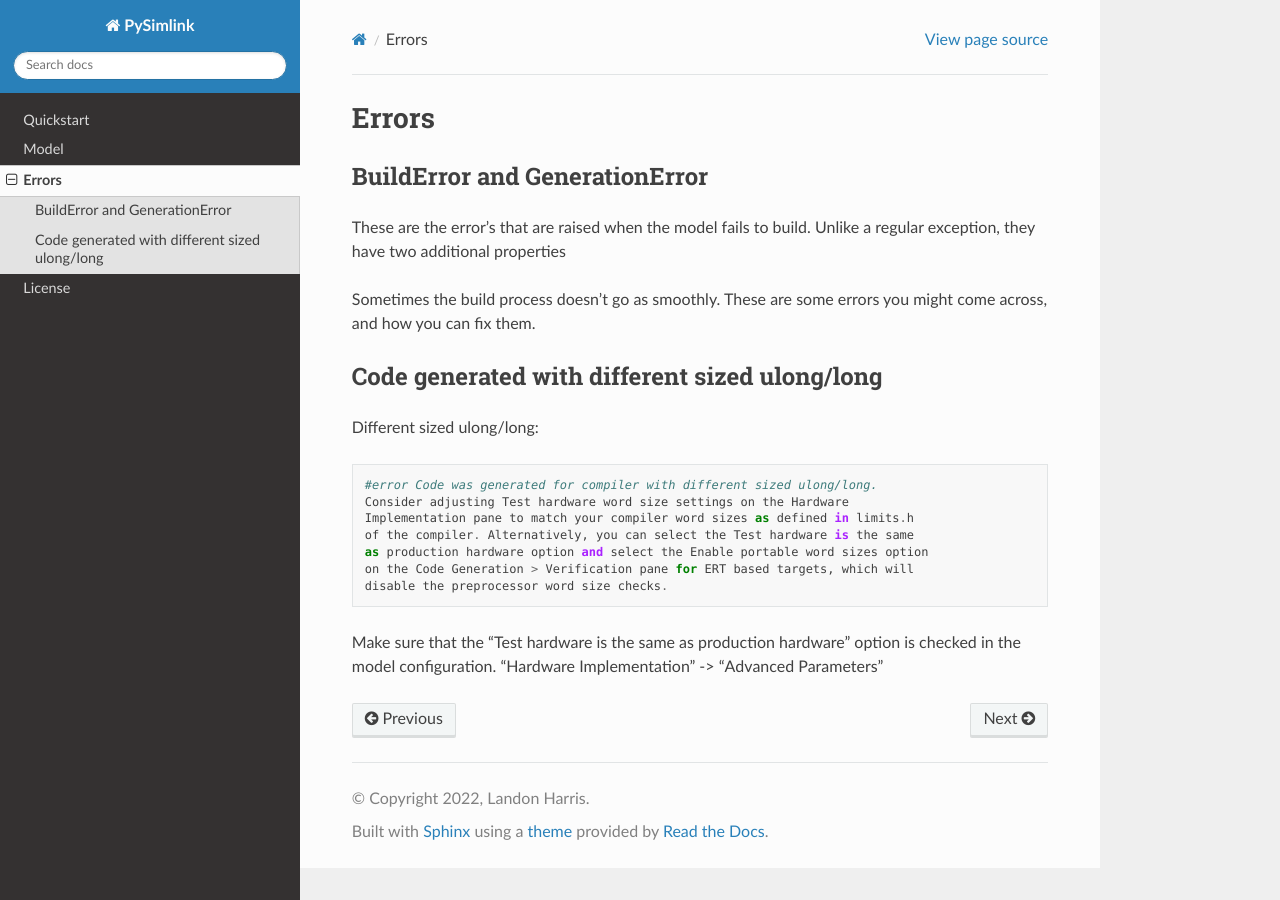
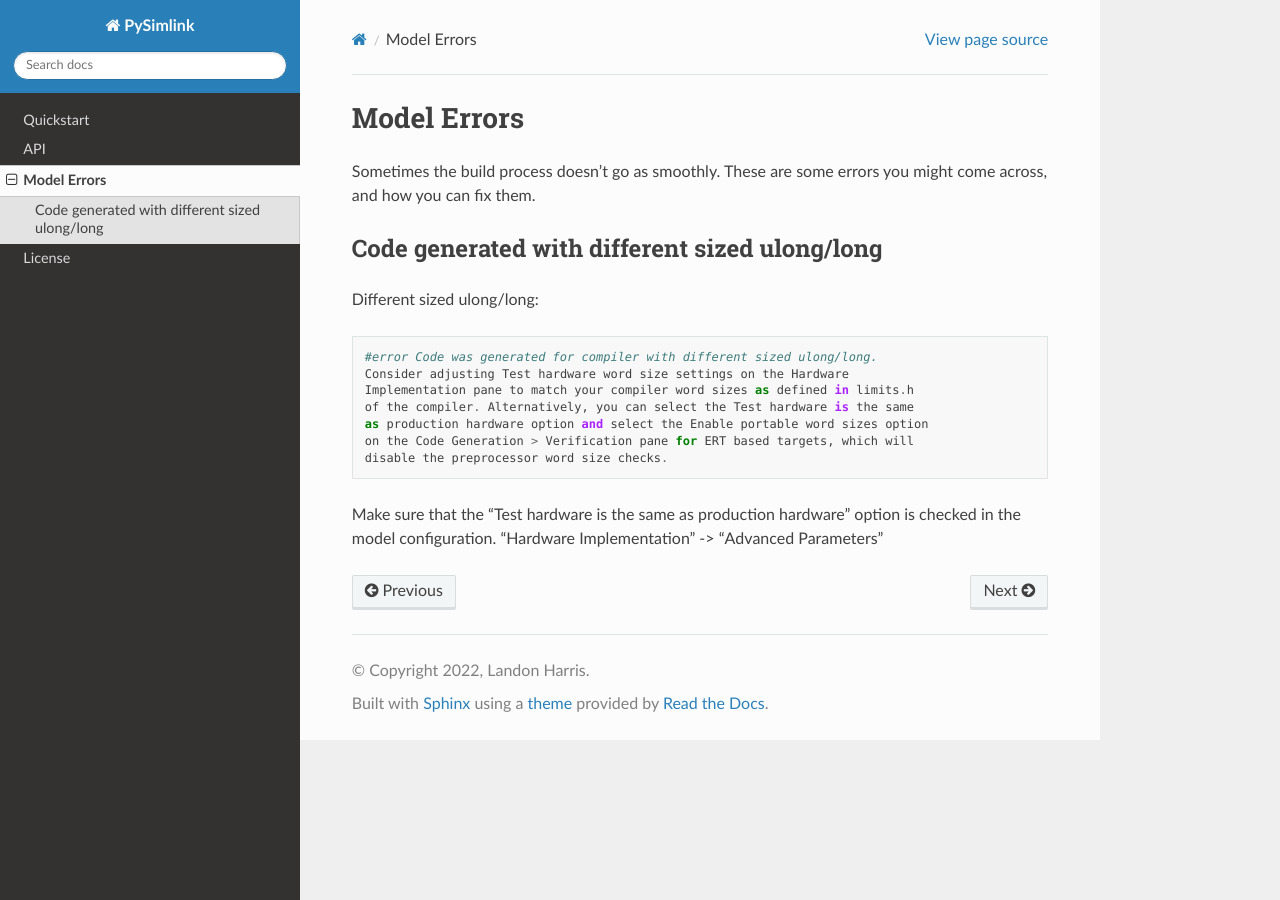
Before and after one commit to lharri73/PySimlink, a Sphinx documentation site: the page built from docs/src/errors.rst, in a window 1280 px wide. Built offline with Sphinx 7.4.7 and the Read the Docs theme 2.0.0, drawn with Linux system fonts in a browser that asks for light colours.

Commit message:
Update docs

```diff
--- a/docs/conf.py
+++ b/docs/conf.py
@@ -35,6 +35,7 @@ extensions = [
     "sphinx.ext.viewcode",
     "sphinx.ext.githubpages",
     "sphinx.ext.napoleon",
+    "sphinx_toolbox.collapse"
 ]
 
 # Add any paths that contain templates here, relative to this directory.
--- a/docs/src/errors.rst
+++ b/docs/src/errors.rst
@@ -1,10 +1,5 @@
-Errors
+Model Errors
 ======
-
-BuildError and GenerationError
-------------------------------
-These are the error's that are raised when the model fails to build. Unlike a regular
-exception, they have two additional properties
 
 Sometimes the build process doesn't go as smoothly. These are some errors you might come across, and how you can fix them.
 
```
Also changed, not shown: docs/src/autodoc.rst (+20 -3 lines), docs/src/quickstart.rst (+21 -17 lines).
